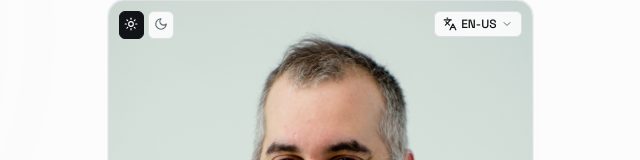
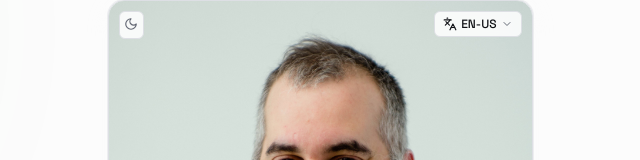
Before and after one commit to ralexrivero/ProBusinessCard, a React (Vite) app: page / in a window 1280 px wide. Shown: the top 160 px of the page, without its empty margins (320-960 px from the left). Built offline with nearby package versions, Linux system fonts and the light colour scheme.

Commit message:
refactor: replace individual theme buttons with a single toggle button for improved UI efficiency

```diff
--- a/src/components/theme.jsx
+++ b/src/components/theme.jsx
@@ -12,8 +12,9 @@ const Theme = () => {
     return 'dark';
   });
 
-  const setLight = () => setTheme('light');
-  const setDark  = () => setTheme('dark');
+  const toggleTheme = () => {
+    setTheme(prev => prev === 'light' ? 'dark' : 'light');
+  };
 
   useEffect(() => {
     const root = document.documentElement;
@@ -28,20 +29,16 @@ const Theme = () => {
   return (
     <div className="theme">
       <button
-        onClick={setLight}
-        className={`theme-btn ${theme === 'light' ? 'theme-btn-active' : ''}`}
-        aria-label="Activar modo claro"
+        onClick={toggleTheme}
+        className="theme-btn"
+        aria-label={theme === 'light' ? 'Activar modo oscuro' : 'Activar modo claro'}
         type="button"
       >
-        <Sun size={14} aria-hidden="true" />
-      </button>
-      <button
-        onClick={setDark}
-        className={`theme-btn ${theme === 'dark' ? 'theme-btn-active' : ''}`}
-        aria-label="Activar modo oscuro"
-        type="button"
-      >
-        <Moon size={14} aria-hidden="true" />
+        {theme === 'light' ? (
+          <Moon size={14} aria-hidden="true" />
+        ) : (
+          <Sun size={14} aria-hidden="true" />
+        )}
       </button>
     </div>
   );
```
